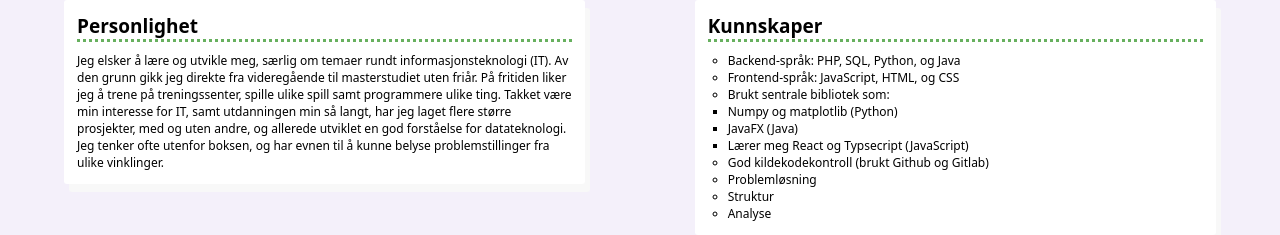
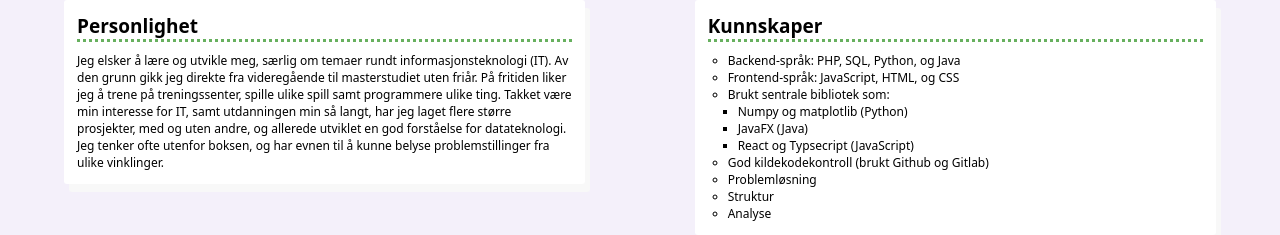
Before and after one commit to Gunmy/website, a plain HTML site: page index.html in a window 1280 px wide. Shown: the part 209-444 px from the top of the page. Drawn offline with Linux system fonts and the light colour scheme.

Commit message:
Oppdatert liste

```diff
--- a/index.html
+++ b/index.html
@@ -47,7 +47,7 @@
                             <ul>
                                 <li>Numpy og matplotlib (Python)</li>
                                 <li>JavaFX (Java)</li>
-                                <li>Lærer meg React og Typsecript (JavaScript)</li>
+                                <li>React og Typsecript (JavaScript)</li>
                             </ul>
                         </li>
                         <li>God kildekodekontroll (brukt Github og Gitlab)</li>
--- a/styles.css
+++ b/styles.css
@@ -265,6 +265,10 @@ hr {
     width: 43%;
 }
 
+ul > li > ul {
+    margin-left: 10px;
+}
+
 
 @media (max-width: 700px) {
     section > ul > li, section > ul > li > a, section > ul > li > article {
```
